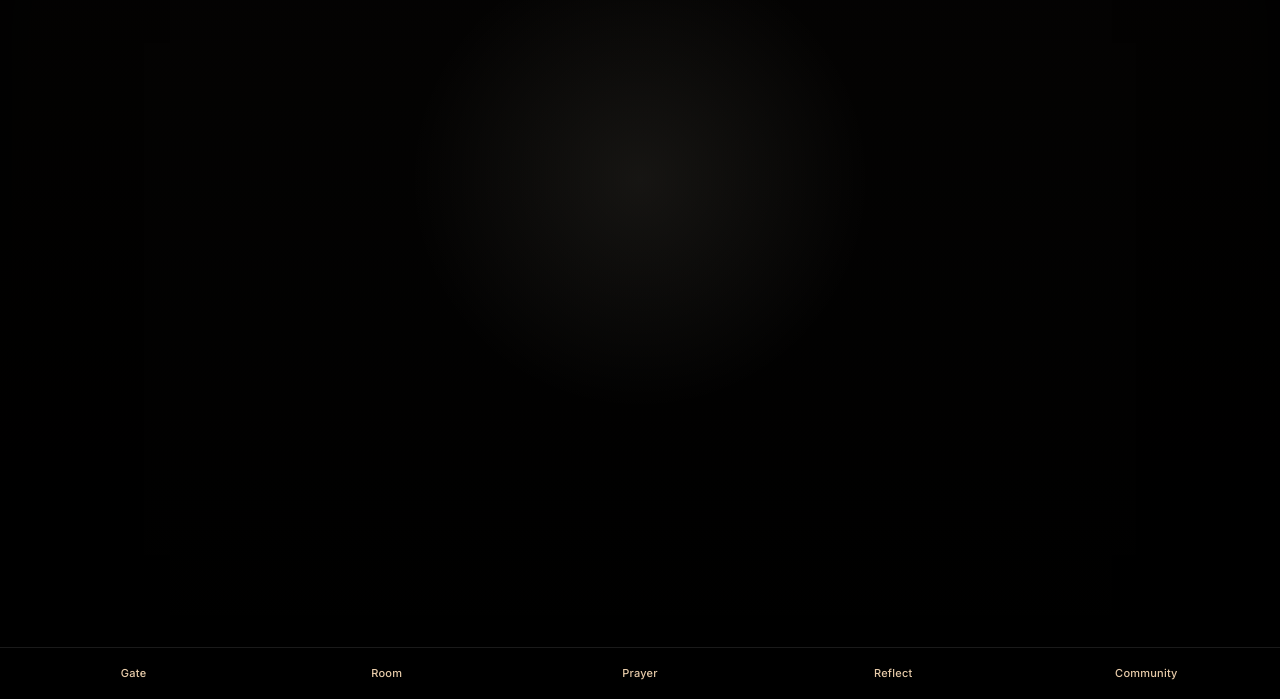
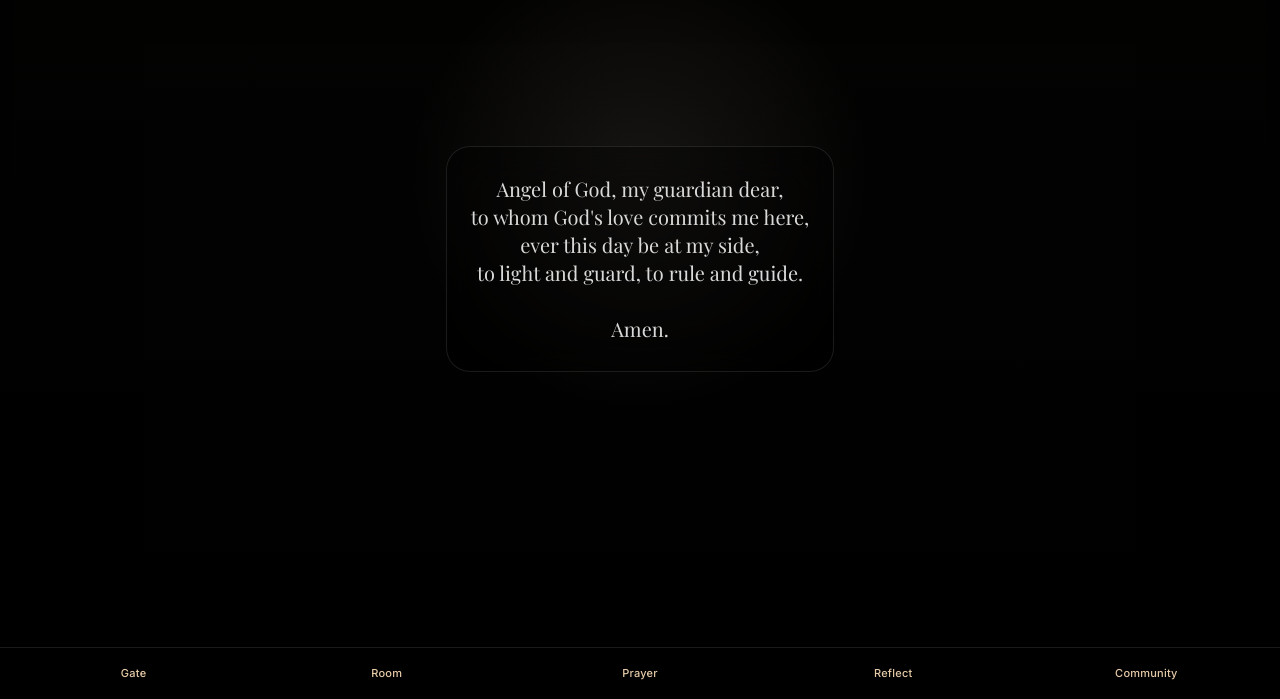
Before and after one commit to johncyongco/interior-castle, a React (Vite) app: page /guardian-angel in a window 1280 px wide. Shown: the part 101-800 px from the top of the page. Built offline with nearby package versions, Linux system fonts and the light colour scheme; no server answers.

Commit message:
Refine mansion and guardian pages

```diff
--- a/src/pages/FirstMansionPage.tsx
+++ b/src/pages/FirstMansionPage.tsx
@@ -9,10 +9,8 @@ export default function FirstMansionPage() {
         style={{ backgroundPosition: 'center center' }}
       />
       <div className="absolute inset-0 bg-[radial-gradient(circle_at_50%_34%,rgba(255,244,220,0.1),transparent_28%),linear-gradient(180deg,rgba(12,10,8,0.08),rgba(12,10,8,0.45))]" />
-      <div className="relative flex h-full items-end justify-center px-6 pb-[max(2rem,env(safe-area-inset-bottom))]">
-        <div className="rounded-2xl border border-white/12 bg-black/30 px-5 py-3 text-center backdrop-blur-xl">
-          <p className="mt-1 text-sm text-white/85">You are in the 1st Mansion</p>
-        </div>
+      <div className="relative flex h-full items-end justify-center pb-[max(2rem,env(safe-area-inset-bottom))]">
+        <p className="serif text-xs text-[#e7cba9]/55 sm:text-sm">You are in the 1st Mansion</p>
       </div>
     </ScreenContainer>
   )
--- a/src/pages/GuardianAngelPage.tsx
+++ b/src/pages/GuardianAngelPage.tsx
@@ -5,6 +5,22 @@ export default function GuardianAngelPage() {
     <ScreenContainer>
       <div className="absolute inset-0 bg-black" />
       <div className="absolute inset-0 bg-[radial-gradient(circle_at_50%_35%,rgba(255,244,220,0.08),transparent_28%),linear-gradient(180deg,rgba(18,14,11,0.24),rgba(0,0,0,0.8))]" />
+      <div className="relative flex h-full items-center justify-center px-6">
+        <div className="max-w-md rounded-3xl border border-white/10 bg-black/35 px-6 py-7 text-center text-white/85 backdrop-blur-xl">
+          <p className="serif text-lg leading-8 sm:text-xl">
+            Angel of God, my guardian dear,
+            <br />
+            to whom God&apos;s love commits me here,
+            <br />
+            ever this day be at my side,
+            <br />
+            to light and guard, to rule and guide.
+            <br />
+            <br />
+            Amen.
+          </p>
+        </div>
+      </div>
     </ScreenContainer>
   )
 }
```
